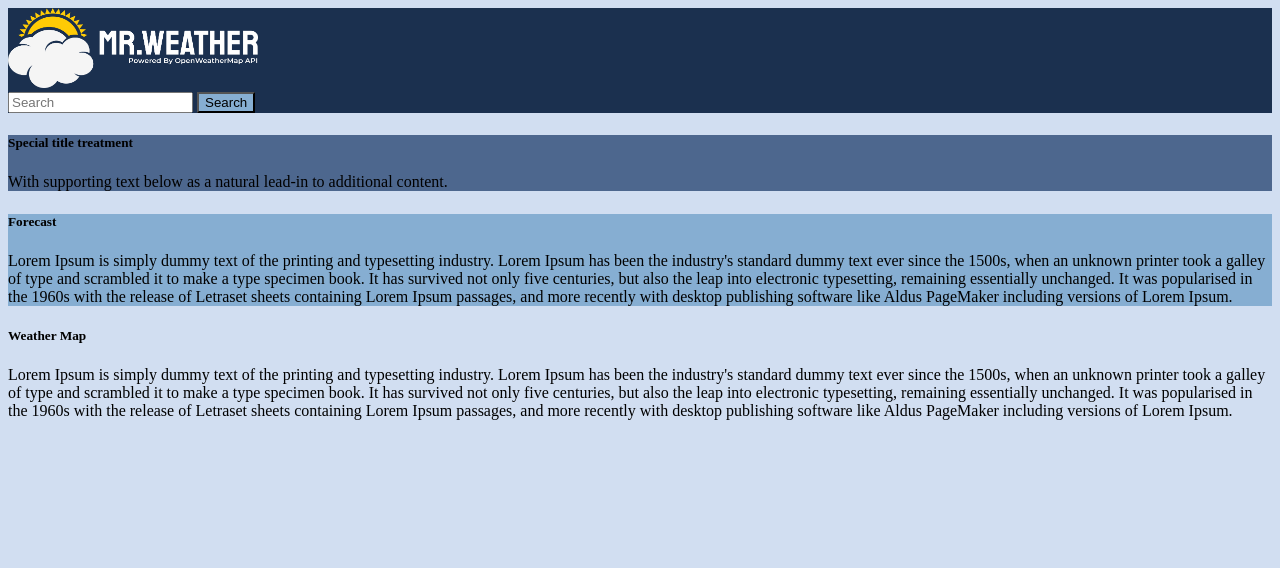
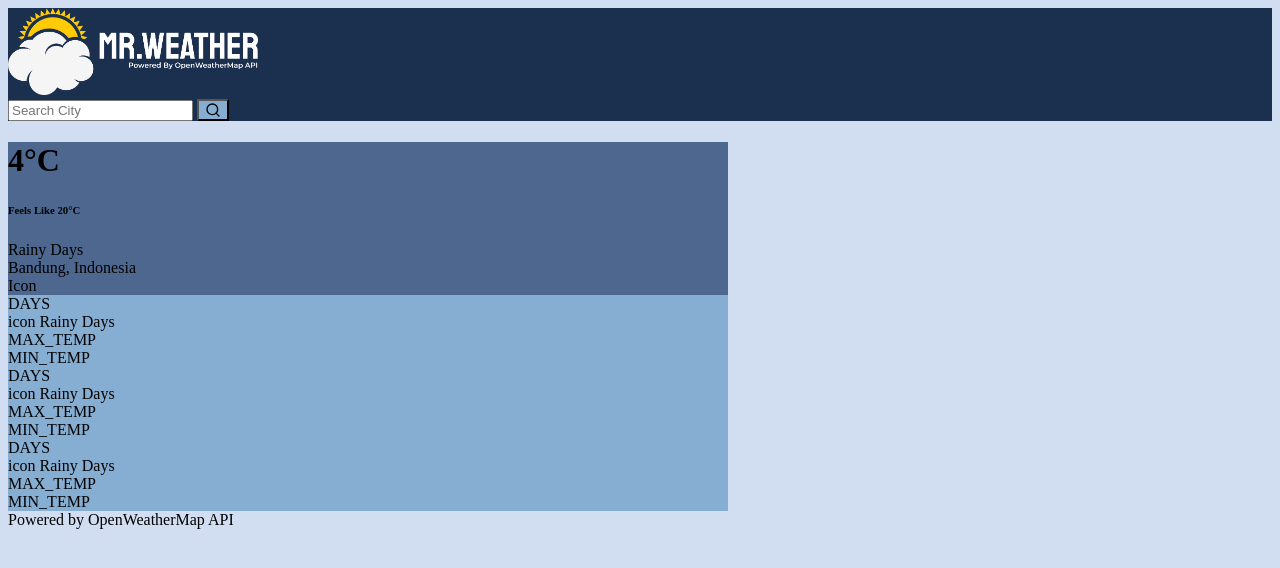
Before and after one commit to danzkefas/MrWeather, a Laravel app: template resources/views/index.blade.php in a window 1280 px wide. Shown: the top 568 px of the page. Run offline with Laravel 8, Linux system fonts and the light colour scheme; the template is opened without the code that fills it, so the values that code supplies are empty; some libraries are stand-ins or nearby versions.

Commit message:
Fix Layout FrontEnd

```diff
--- a/app/Http/Controllers/WeatherController.php
+++ b/app/Http/Controllers/WeatherController.php
@@ -22,7 +22,7 @@
         $responseFuture = Http::get("https://api.openweathermap.org/data/2.5/onecall?lat={$lat}&lon={$lon}&exclude=current,minutely,hourly,alerts&appid={$apiKey}&units=metric");
         $responseFutureJSON = $responseFuture->json();
 
-        //dd($responseFutureJSON);
-        return view('index');
+        // dd($responseJSON);
+        return view('index', compact('responseJSON', 'responseFutureJSON'));
     }
 }
--- /dev/null
+++ b/public/css/index.css
@@ -0,0 +1,32 @@
+.feather {
+    width: 16px;
+    height: 16px;
+    vertical-align: text-bottom;
+}
+
+#logo {
+    height: auto;
+    width: auto;
+    max-width: 250px;
+    max-height: 250px;
+}
+
+.buttonSearch {
+    background-color: #86AED2 !important;
+}
+
+.main-weather {
+    background-color: #4D678E !important;
+}
+
+.cover-container {
+    max-width: 45em;
+}
+
+.header-container {
+    max-width: 80em;
+}
+
+.loop {
+    background-color: #86AED2 !important;
+}
--- /dev/null
+++ b/public/js/index.js
@@ -0,0 +1,5 @@
+(function () {
+    'use strict'
+
+    feather.replace({ 'aria-hidden': 'true' })
+  })()
--- a/resources/views/index.blade.php
+++ b/resources/views/index.blade.php
@@ -1,63 +1,105 @@
 @extends('layout')
 
 @section('content')
-<nav class="navbar navbar-expand-lg navbar-dark" style="background-color: #1B304F">
-    <div class="container">
-    <img src="mrWeather.png" style="width:250px;height:80px;">
-        <div class="d-flex ms-auto">
-            <form class="d-flex">
-                <input class="form-control me-2" type="search" placeholder="Search" aria-label="Search">
-                <button class="btn" style="background-color: #86AED2" type="submit">Search</button>
-            </form>
+<header>
+    <nav class="navbar navbar-dark" style="background-color: #1B304F">
+        <div class="container p-2">
+            <img src="{{ asset('img/mrWeather.png') }}" alt="logo" id="logo">
+            <div class="col-sm-4">
+                <form action="">
+                    <div class="input-group">
+                        <input type="search" name="searchQuery" class="form-control" placeholder="Search City" />
+                        <button type="submit" class="btn buttonSearch">
+                            <span data-feather="search"></span>
+                        </button>
+                    </div>
+                </form>
+            </div>
         </div>
-    </div>
-</nav>
+    </nav>
+</header>
 
-<div class="row justify-content-center p-4">
-    <div class="col-sm-8">
-        <div class="card border-0" style="background-color: #D1DEF1">
-            <div class="card-body">
-                <div class="col-sm-12" style="margin-bottom :10pt">
-                    <div class="card" style="background-color: #4D678E">
-                        <div class="card-body">
-                            <div class="col-sm-3 ms-auto">
-                                <div class="card">
-                                    <div class="card-body">
-                                        <h5 class="card-title">Special title treatment</h5>
-                                        <p class="card-text">With supporting text below as a natural lead-in to additional content.</p>
-                                    </div>
-                                </div>
-                            </div>
-                        </div>
+<div class="cover-container d-flex w-100 h-100 p-3 mx-auto flex-column">
+    <main class="px-3">
+        <div class="container text-white rounded-top main-weather">
+            <div class="row p-4 d-flex align-items-center">
+                <div class="col col-sm-3 text-center">
+                    <div class="row">
+                        <h1 class="m-0 fw-bold">4&#176;C</h1>
+                    </div>
+                    <div class="row">
+                        <h6 class="m-0">Feels Like 20&#176;C<h6>
                     </div>
                 </div>
-                <div class="row justify-content-center">
-                    <div class="col-sm-6">
-                        <div class="card" style="background-color: #86AED2">
-                            <div class="card-body">
-                                <h5 class="card-title">Forecast</h5>
-                                <p class="card-text">Lorem Ipsum is simply dummy text of the printing and typesetting industry. Lorem Ipsum has been the industry's standard dummy text ever since the 1500s,
-                                                     when an unknown printer took a galley of type and scrambled it to make a type specimen book. It has survived not only five centuries, but also the leap
-                                                     into electronic typesetting, remaining essentially unchanged. It was popularised in the 1960s with the release of Letraset sheets containing Lorem Ipsum
-                                                     passages, and more recently with desktop publishing software like Aldus PageMaker including versions of Lorem Ipsum.</p>
-                            </div>
-                        </div>
+                <div class="col col-sm-6">
+                    <div class="row">
+                        <span class="fw-bold p-0">Rainy Days</span>
                     </div>
-                    <div class="col-sm-6">
-                        <div class="card" style="border-color: #4D678E">
-                            <div class="card-body">
-                                <h5 class="card-title">Weather Map</h5>
-                                <p class="card-text">Lorem Ipsum is simply dummy text of the printing and typesetting industry. Lorem Ipsum has been the industry's standard dummy text ever since the 1500s,
-                                                     when an unknown printer took a galley of type and scrambled it to make a type specimen book. It has survived not only five centuries, but also the leap
-                                                     into electronic typesetting, remaining essentially unchanged. It was popularised in the 1960s with the release of Letraset sheets containing Lorem Ipsum
-                                                     passages, and more recently with desktop publishing software like Aldus PageMaker including versions of Lorem Ipsum.</p>
-                            </div>
-                        </div>
+                    <div class="row">Bandung, Indonesia</div>
+                </div>
+                <div class="col col-sm-3 text-end">
+                    Icon
+                </div>
+            </div>
+        </div>
+        <!-- Looping Side -->
+        <div class="container text-white rounded-bottom loop">
+            <!-- Loop Here -->
+            <div class="row p-1 d-flex align-items-center">
+                <div class="col col-sm-3 text-center">
+                    DAYS
+                </div>
+                <div class="col col-sm-6">
+                    icon Rainy Days
+                </div>
+                <div class="col col-sm-3">
+                    <div class="row text-end">
+                        MAX_TEMP
+                    </div>
+                    <div class="row text-end">
+                        MIN_TEMP
+                    </div>
+                </div>
+            </div>
+            <div class="row p-1 d-flex align-items-center">
+                <div class="col col-sm-3 text-center">
+                    DAYS
+                </div>
+                <div class="col col-sm-6">
+                    icon Rainy Days
+                </div>
+                <div class="col col-sm-3">
+                    <div class="row text-end">
+                        MAX_TEMP
+                    </div>
+                    <div class="row text-end">
+                        MIN_TEMP
+                    </div>
+                </div>
+            </div>
+            <div class="row p-1 d-flex align-items-center">
+                <div class="col col-sm-3 text-center">
+                    DAYS
+                </div>
+                <div class="col col-sm-6">
+                    icon Rainy Days
+                </div>
+                <div class="col col-sm-3">
+                    <div class="row text-end">
+                        MAX_TEMP
+                    </div>
+                    <div class="row text-end">
+                        MIN_TEMP
                     </div>
                 </div>
             </div>
         </div>
-    </div>
+    </main>
+
+    <footer class="footer fixed-bottom text-white-50 text-center py-3 bg-dark">
+        <span>Powered by OpenWeatherMap API</span>
+    </footer>
+
 </div>
 
 @endsection
--- a/resources/views/layout.blade.php
+++ b/resources/views/layout.blade.php
@@ -10,7 +10,8 @@
 
     <!-- Scripts -->
     <script src="{{ asset('js/app.js') }}" defer></script>
-    <script src="https://use.fontawesome.com/afc115f24d.js"></script>
+    <script src="{{ asset('js/index.js') }}" defer></script>
+    <script src="https://cdn.jsdelivr.net/npm/feather-icons@4.28.0/dist/feather.min.js" integrity="sha384-uO3SXW5IuS1ZpFPKugNNWqTZRRglnUJK6UAZ/gxOX80nxEkN9NcGZTftn6RzhGWE" crossorigin="anonymous"></script>
 
     <!-- Fonts -->
     <link rel="dns-prefetch" href="//fonts.gstatic.com">
@@ -18,8 +19,10 @@
     <link href="https://fonts.googleapis.com/css2?family=Fjalla+One&display=swap" rel="stylesheet">
 
     <!-- Styles -->
-    <link rel="icon" href="{{ url('css/favicon.png') }}">
+    <link rel="icon" href="{{ url('img/favicon.png') }}">
     <link href="{{ asset('css/app.css') }}" rel="stylesheet">
+    <link href="{{ asset('css/index.css') }}" rel="stylesheet">
+
 
 </head>
 <body style="background-color :#D1DEF1">
```
Also changed, not shown: public/img/favicon.png (added), public/img/mrWeather.png (renamed from public/mrWeather.png).
